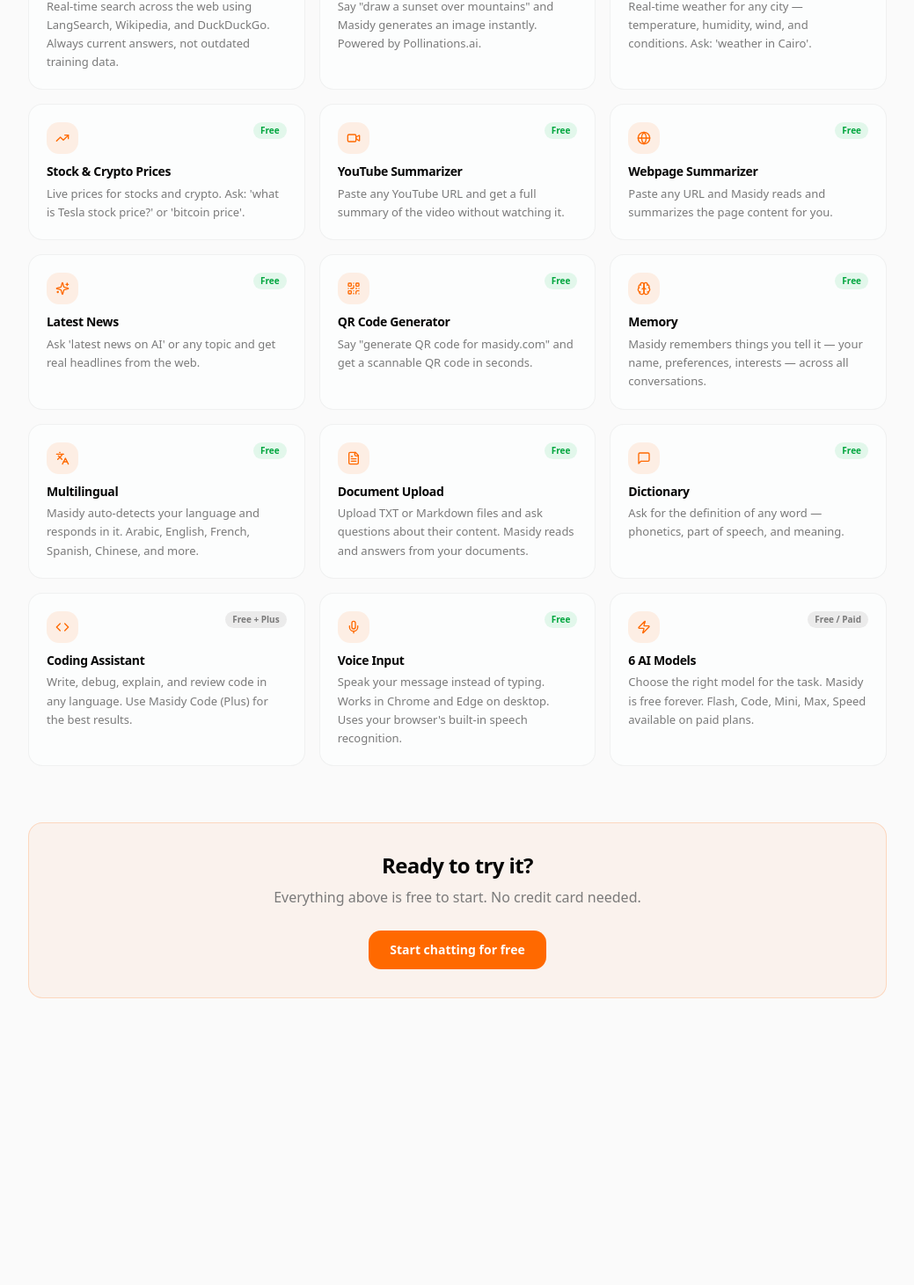
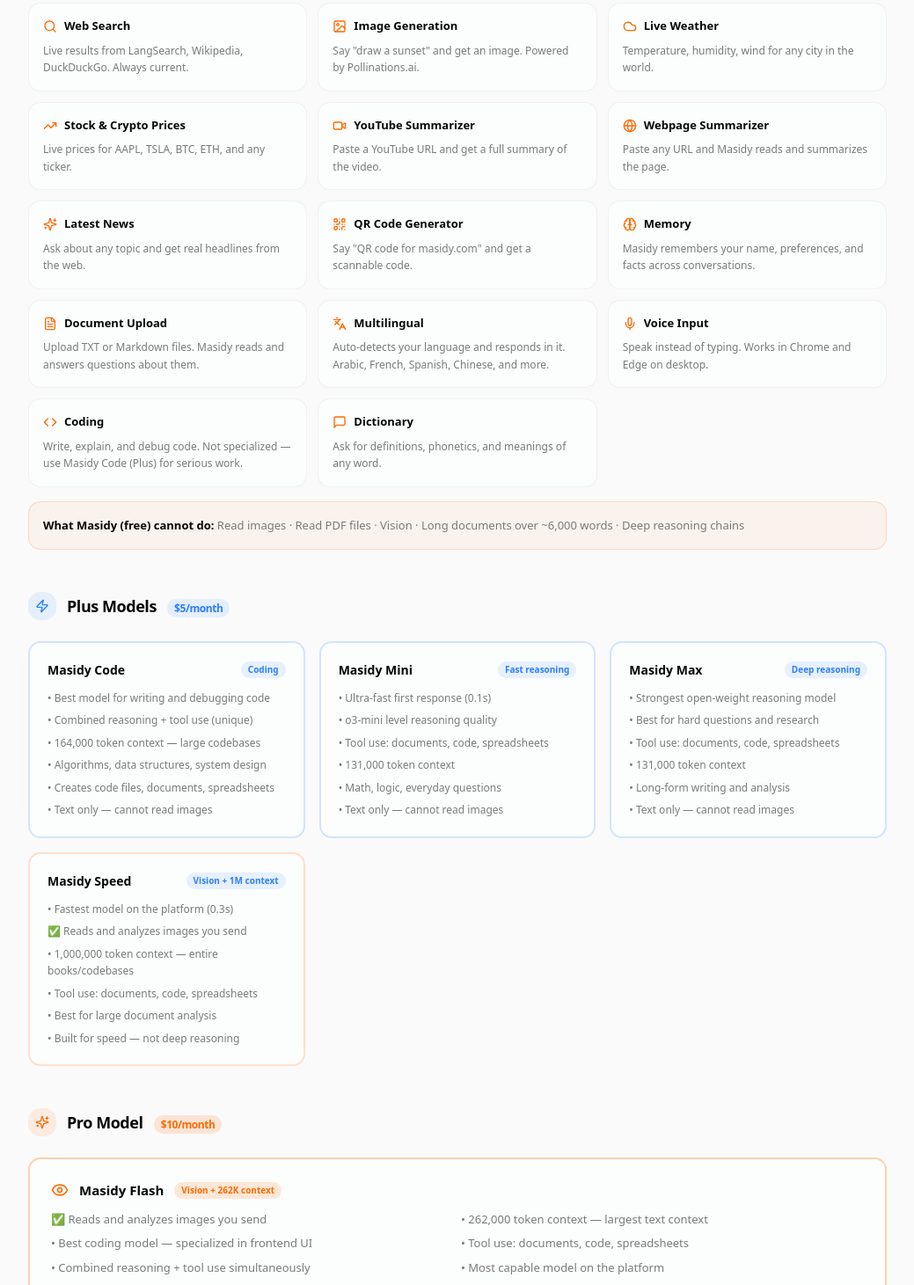
Before and after one commit to masidytest/chatbot, a Next.js app: page /features in a window 1280 px wide. Shown: the part 352-1813 px from the top of the page at 88% size, without its empty margins (120-1159 px from the left). Before the commit the page ends 1551 px from the top, so only its background shows below. Built offline with nearby package versions, Linux system fonts and the light colour scheme; no server answers.

Commit message:
fix: honest homepage subtitle, suggestions, features page, about page - accurate free model limits

```diff
--- a/app/about/page.tsx
+++ b/app/about/page.tsx
@@ -38,20 +38,28 @@
           <section>
             <h2 className="text-xl font-bold text-foreground mb-3">What is Masidy?</h2>
             <p className="text-[15px] leading-relaxed text-muted-foreground">
-              Masidy is a personal AI assistant built to be genuinely useful — not just for chat,
-              but for real tasks. It searches the web, summarizes YouTube videos, reads documents,
-              generates images, checks stock prices, translates, codes, and remembers things about you
-              across every conversation.
+              Masidy is a personal AI assistant built to be genuinely useful. The free model searches the web in real time,
+              generates images, checks weather and stock prices, summarizes YouTube videos and webpages, remembers things
+              about you across conversations, and writes code. It runs on Groq Llama 3.1 8B — fast, free, and text-only.
+            </p>
+            <p className="mt-3 text-[15px] leading-relaxed text-muted-foreground">
+              Paid plans unlock more powerful models: Masidy Code for programming, Masidy Speed with image reading and 1 million
+              token context, Masidy Flash with vision and 262K context, and more. Each model is honest about what it can and
+              cannot do.
             </p>
           </section>
 
           <section>
             <h2 className="text-xl font-bold text-foreground mb-3">Our approach</h2>
             <p className="text-[15px] leading-relaxed text-muted-foreground">
-              Most AI products give you a chatbot. Masidy gives you an engine. Under the hood,
-              every message goes through a pipeline: understand the intent, retrieve relevant
-              information, summarize it, and generate a precise answer. That's why Masidy feels
-              different — it's not just predicting the next word, it's actually looking things up.
+              Most AI products give you a chatbot. Masidy gives you an engine. Under the hood, the free Masidy model
+              runs a pipeline: detect intent → retrieve relevant information from the web → summarize → generate a precise
+              answer. That's why it feels different — it's actually looking things up, not just predicting the next word.
+            </p>
+            <p className="mt-3 text-[15px] leading-relaxed text-muted-foreground">
+              We don't promise things we can't deliver. The free model cannot read images or PDFs. It has an 8,000 token
+              context limit. We say that clearly. If you need image reading, Masidy Speed (Plus) and Masidy Flash (Pro)
+              support it.
             </p>
           </section>
 
--- a/app/features/page.tsx
+++ b/app/features/page.tsx
@@ -3,7 +3,9 @@
 import {
   ArrowLeftIcon,
   BrainIcon,
+  CloudIcon,
   CodeIcon,
+  EyeIcon,
   FileTextIcon,
   GlobeIcon,
   ImageIcon,
@@ -11,133 +13,21 @@
   MicIcon,
   QrCodeIcon,
   SearchIcon,
+  SparklesIcon,
   TrendingUpIcon,
   VideoIcon,
-  CloudIcon,
-  SparklesIcon,
   ZapIcon,
   MessageSquareIcon,
 } from "lucide-react";
 import Link from "next/link";
 import { MasidyAnimatedIcon } from "@/components/chat/masidy-animated-icon";
 
-const FEATURES = [
-  {
-    icon: SearchIcon,
-    title: "Web Search",
-    desc: "Real-time search across the web using LangSearch, Wikipedia, and DuckDuckGo. Always current answers, not outdated training data.",
-    tag: "Free",
-    works: true,
-  },
-  {
-    icon: ImageIcon,
-    title: "Image Generation",
-    desc: 'Say "draw a sunset over mountains" and Masidy generates an image instantly. Powered by Pollinations.ai.',
-    tag: "Free",
-    works: true,
-  },
-  {
-    icon: CloudIcon,
-    title: "Live Weather",
-    desc: "Real-time weather for any city — temperature, humidity, wind, and conditions. Ask: 'weather in Cairo'.",
-    tag: "Free",
-    works: true,
-  },
-  {
-    icon: TrendingUpIcon,
-    title: "Stock & Crypto Prices",
-    desc: "Live prices for stocks and crypto. Ask: 'what is Tesla stock price?' or 'bitcoin price'.",
-    tag: "Free",
-    works: true,
-  },
-  {
-    icon: VideoIcon,
-    title: "YouTube Summarizer",
-    desc: "Paste any YouTube URL and get a full summary of the video without watching it.",
-    tag: "Free",
-    works: true,
-  },
-  {
-    icon: GlobeIcon,
-    title: "Webpage Summarizer",
-    desc: "Paste any URL and Masidy reads and summarizes the page content for you.",
-    tag: "Free",
-    works: true,
-  },
-  {
-    icon: SparklesIcon,
-    title: "Latest News",
-    desc: "Ask 'latest news on AI' or any topic and get real headlines from the web.",
-    tag: "Free",
-    works: true,
-  },
-  {
-    icon: QrCodeIcon,
-    title: "QR Code Generator",
-    desc: 'Say "generate QR code for masidy.com" and get a scannable QR code in seconds.',
-    tag: "Free",
-    works: true,
-  },
-  {
-    icon: BrainIcon,
-    title: "Memory",
-    desc: "Masidy remembers things you tell it — your name, preferences, interests — across all conversations.",
-    tag: "Free",
-    works: true,
-  },
-  {
-    icon: LanguagesIcon,
-    title: "Multilingual",
-    desc: "Masidy auto-detects your language and responds in it. Arabic, English, French, Spanish, Chinese, and more.",
-    tag: "Free",
-    works: true,
-  },
-  {
-    icon: FileTextIcon,
-    title: "Document Upload",
-    desc: "Upload TXT or Markdown files and ask questions about their content. Masidy reads and answers from your documents.",
-    tag: "Free",
-    works: true,
-  },
-  {
-    icon: MessageSquareIcon,
-    title: "Dictionary",
-    desc: "Ask for the definition of any word — phonetics, part of speech, and meaning.",
-    tag: "Free",
-    works: true,
-  },
-  {
-    icon: CodeIcon,
-    title: "Coding Assistant",
-    desc: "Write, debug, explain, and review code in any language. Use Masidy Code (Plus) for the best results.",
-    tag: "Free + Plus",
-    works: true,
-  },
-  {
-    icon: MicIcon,
-    title: "Voice Input",
-    desc: "Speak your message instead of typing. Works in Chrome and Edge on desktop. Uses your browser's built-in speech recognition.",
-    tag: "Free",
-    works: true,
-  },
-  {
-    icon: ZapIcon,
-    title: "6 AI Models",
-    desc: "Choose the right model for the task. Masidy is free forever. Flash, Code, Mini, Max, Speed available on paid plans.",
-    tag: "Free / Paid",
-    works: true,
-  },
-];
-
 export default function FeaturesPage() {
   return (
     <div className="min-h-dvh bg-background">
       <div className="border-b border-border/40 bg-sidebar px-6 py-4">
         <div className="mx-auto flex max-w-5xl items-center justify-between">
-          <Link
-            className="flex items-center gap-1.5 text-[13px] text-muted-foreground hover:text-foreground transition-colors"
-            href="/"
-          >
+          <Link className="flex items-center gap-1.5 text-[13px] text-muted-foreground hover:text-foreground transition-colors" href="/">
             <ArrowLeftIcon className="size-3.5" />
             Back to chat
           </Link>
@@ -151,47 +41,171 @@
 
       <div className="mx-auto max-w-5xl px-6 py-16">
         <div className="mb-14 text-center">
-          <h1 className="text-4xl font-bold tracking-tight text-foreground">
-            Everything Masidy can do
-          </h1>
-          <p className="mt-3 text-lg text-muted-foreground">
-            One AI. Real capabilities. Most are completely free.
-          </p>
+          <h1 className="text-4xl font-bold tracking-tight text-foreground">Everything Masidy can do</h1>
+          <p className="mt-3 text-lg text-muted-foreground">Honest list. No fake features.</p>
         </div>
 
-        <div className="grid grid-cols-1 gap-4 md:grid-cols-2 lg:grid-cols-3">
-          {FEATURES.map((f) => (
-            <div
-              className="rounded-2xl border border-border/40 bg-card/50 p-5 transition-colors hover:border-orange-500/20"
-              key={f.title}
-            >
-              <div className="mb-3 flex items-start justify-between">
-                <div className="flex size-9 items-center justify-center rounded-xl bg-orange-500/10">
+        {/* FREE MODEL */}
+        <div className="mb-12">
+          <div className="mb-6 flex items-center gap-3">
+            <div className="flex size-8 items-center justify-center rounded-xl bg-orange-500/10">
+              <img alt="Masidy" src="/masidy-icon.svg" className="size-4" />
+            </div>
+            <h2 className="text-lg font-bold text-foreground">Masidy <span className="ml-2 rounded-full bg-green-500/10 px-2 py-0.5 text-[12px] font-semibold text-green-600 dark:text-green-400">Free forever</span></h2>
+          </div>
+          <p className="mb-5 text-[14px] text-muted-foreground">The default model. Powered by Groq Llama 3.1 8B. Fast, free, and capable — but text-only with an 8,000 token context window.</p>
+          <div className="grid grid-cols-1 gap-3 md:grid-cols-2 lg:grid-cols-3">
+            {[
+              { icon: SearchIcon,        title: "Web Search",            desc: "Live results from LangSearch, Wikipedia, DuckDuckGo. Always current." },
+              { icon: ImageIcon,         title: "Image Generation",      desc: 'Say "draw a sunset" and get an image. Powered by Pollinations.ai.' },
+              { icon: CloudIcon,         title: "Live Weather",          desc: "Temperature, humidity, wind for any city in the world." },
+              { icon: TrendingUpIcon,    title: "Stock & Crypto Prices", desc: "Live prices for AAPL, TSLA, BTC, ETH, and any ticker." },
+              { icon: VideoIcon,         title: "YouTube Summarizer",    desc: "Paste a YouTube URL and get a full summary of the video." },
+              { icon: GlobeIcon,         title: "Webpage Summarizer",    desc: "Paste any URL and Masidy reads and summarizes the page." },
+              { icon: SparklesIcon,      title: "Latest News",           desc: "Ask about any topic and get real headlines from the web." },
+              { icon: QrCodeIcon,        title: "QR Code Generator",     desc: 'Say "QR code for masidy.com" and get a scannable code.' },
+              { icon: BrainIcon,         title: "Memory",                desc: "Masidy remembers your name, preferences, and facts across conversations." },
+              { icon: FileTextIcon,      title: "Document Upload",       desc: "Upload TXT or Markdown files. Masidy reads and answers questions about them." },
+              { icon: LanguagesIcon,     title: "Multilingual",          desc: "Auto-detects your language and responds in it. Arabic, French, Spanish, Chinese, and more." },
+              { icon: MicIcon,           title: "Voice Input",           desc: "Speak instead of typing. Works in Chrome and Edge on desktop." },
+              { icon: CodeIcon,          title: "Coding",                desc: "Write, explain, and debug code. Not specialized — use Masidy Code (Plus) for serious work." },
+              { icon: MessageSquareIcon, title: "Dictionary",            desc: "Ask for definitions, phonetics, and meanings of any word." },
+            ].map((f) => (
+              <div className="rounded-xl border border-border/40 bg-card/50 p-4" key={f.title}>
+                <div className="mb-2 flex items-center gap-2">
                   <f.icon className="size-4 text-orange-500" />
+                  <span className="text-[13px] font-semibold text-foreground">{f.title}</span>
                 </div>
-                <span className={`rounded-full px-2 py-0.5 text-[10px] font-semibold ${
-                  f.tag === "Free"
-                    ? "bg-green-500/10 text-green-600 dark:text-green-400"
-                    : f.tag === "Plus"
-                    ? "bg-blue-500/10 text-blue-500"
-                    : "bg-muted text-muted-foreground"
-                }`}>
-                  {f.tag}
-                </span>
+                <p className="text-[12px] leading-relaxed text-muted-foreground">{f.desc}</p>
               </div>
-              <h3 className="mb-1.5 text-[14px] font-semibold text-foreground">{f.title}</h3>
-              <p className="text-[13px] leading-relaxed text-muted-foreground">{f.desc}</p>
-            </div>
-          ))}
+            ))}
+          </div>
+          <div className="mt-4 rounded-xl border border-orange-500/20 bg-orange-500/5 p-4">
+            <p className="text-[13px] text-muted-foreground">
+              <span className="font-semibold text-foreground">What Masidy (free) cannot do:</span>{" "}
+              Read images · Read PDF files · Vision · Long documents over ~6,000 words · Deep reasoning chains
+            </p>
+          </div>
         </div>
 
-        <div className="mt-16 rounded-2xl border border-orange-500/20 bg-orange-500/5 p-8 text-center">
-          <h2 className="mb-2 text-2xl font-bold text-foreground">Ready to try it?</h2>
-          <p className="mb-6 text-muted-foreground">Everything above is free to start. No credit card needed.</p>
-          <Link
-            className="inline-flex items-center gap-2 rounded-xl bg-orange-500 px-6 py-3 text-sm font-semibold text-white transition-colors hover:bg-orange-600"
-            href="/"
-          >
+        {/* PLUS MODELS */}
+        <div className="mb-12">
+          <div className="mb-6 flex items-center gap-3">
+            <div className="flex size-8 items-center justify-center rounded-xl bg-blue-500/10">
+              <ZapIcon className="size-4 text-blue-500" />
+            </div>
+            <h2 className="text-lg font-bold text-foreground">Plus Models <span className="ml-2 rounded-full bg-blue-500/10 px-2 py-0.5 text-[12px] font-semibold text-blue-500">$5/month</span></h2>
+          </div>
+
+          <div className="grid grid-cols-1 gap-4 md:grid-cols-2 lg:grid-cols-3">
+            {[
+              {
+                name: "Masidy Code",
+                tag: "Coding",
+                color: "border-blue-500/20",
+                items: [
+                  "Best model for writing and debugging code",
+                  "Combined reasoning + tool use (unique)",
+                  "164,000 token context — large codebases",
+                  "Algorithms, data structures, system design",
+                  "Creates code files, documents, spreadsheets",
+                  "Text only — cannot read images",
+                ],
+              },
+              {
+                name: "Masidy Mini",
+                tag: "Fast reasoning",
+                color: "border-blue-500/20",
+                items: [
+                  "Ultra-fast first response (0.1s)",
+                  "o3-mini level reasoning quality",
+                  "Tool use: documents, code, spreadsheets",
+                  "131,000 token context",
+                  "Math, logic, everyday questions",
+                  "Text only — cannot read images",
+                ],
+              },
+              {
+                name: "Masidy Max",
+                tag: "Deep reasoning",
+                color: "border-blue-500/20",
+                items: [
+                  "Strongest open-weight reasoning model",
+                  "Best for hard questions and research",
+                  "Tool use: documents, code, spreadsheets",
+                  "131,000 token context",
+                  "Long-form writing and analysis",
+                  "Text only — cannot read images",
+                ],
+              },
+              {
+                name: "Masidy Speed",
+                tag: "Vision + 1M context",
+                color: "border-orange-500/20",
+                items: [
+                  "Fastest model on the platform (0.3s)",
+                  "✅ Reads and analyzes images you send",
+                  "1,000,000 token context — entire books/codebases",
+                  "Tool use: documents, code, spreadsheets",
+                  "Best for large document analysis",
+                  "Built for speed — not deep reasoning",
+                ],
+              },
+            ].map((m) => (
+              <div className={`rounded-xl border-2 ${m.color} bg-card/50 p-5`} key={m.name}>
+                <div className="mb-3 flex items-center justify-between">
+                  <span className="text-[14px] font-bold text-foreground">{m.name}</span>
+                  <span className="rounded-full bg-blue-500/10 px-2 py-0.5 text-[10px] font-semibold text-blue-500">{m.tag}</span>
+                </div>
+                <ul className="space-y-1.5">
+                  {m.items.map((item) => (
+                    <li className="text-[12px] leading-relaxed text-muted-foreground" key={item}>
+                      {item.startsWith("✅") ? item : `• ${item}`}
+                    </li>
+                  ))}
+                </ul>
+              </div>
+            ))}
+          </div>
+        </div>
+
+        {/* PRO MODEL */}
+        <div className="mb-12">
+          <div className="mb-6 flex items-center gap-3">
+            <div className="flex size-8 items-center justify-center rounded-xl bg-orange-500/10">
+              <SparklesIcon className="size-4 text-orange-500" />
+            </div>
+            <h2 className="text-lg font-bold text-foreground">Pro Model <span className="ml-2 rounded-full bg-orange-500/15 px-2 py-0.5 text-[12px] font-semibold text-orange-500">$10/month</span></h2>
+          </div>
+          <div className="rounded-xl border-2 border-orange-500/30 bg-card/50 p-6">
+            <div className="mb-3 flex items-center gap-3">
+              <EyeIcon className="size-5 text-orange-500" />
+              <span className="text-[15px] font-bold text-foreground">Masidy Flash</span>
+              <span className="rounded-full bg-orange-500/15 px-2 py-0.5 text-[10px] font-semibold text-orange-500">Vision + 262K context</span>
+            </div>
+            <div className="grid grid-cols-1 gap-2 md:grid-cols-2">
+              {[
+                "✅ Reads and analyzes images you send",
+                "262,000 token context — largest text context",
+                "Best coding model — specialized in frontend UI",
+                "Tool use: documents, code, spreadsheets",
+                "Combined reasoning + tool use simultaneously",
+                "Most capable model on the platform",
+                "Agentic workflows and multi-step tasks",
+                "Long document and research analysis",
+              ].map((item) => (
+                <div className="text-[13px] text-muted-foreground" key={item}>
+                  {item.startsWith("✅") ? item : `• ${item}`}
+                </div>
+              ))}
+            </div>
+          </div>
+        </div>
+
+        <div className="rounded-2xl border border-orange-500/20 bg-orange-500/5 p-8 text-center">
+          <h2 className="mb-2 text-2xl font-bold text-foreground">Start with what's free</h2>
+          <p className="mb-6 text-muted-foreground">The free Masidy model handles most tasks. Upgrade only when you need more.</p>
+          <Link className="inline-flex items-center gap-2 rounded-xl bg-orange-500 px-6 py-3 text-sm font-semibold text-white transition-colors hover:bg-orange-600" href="/">
             Start chatting for free
           </Link>
         </div>
--- a/components/chat/greeting.tsx
+++ b/components/chat/greeting.tsx
@@ -36,7 +36,7 @@
         initial={{ opacity: 0, y: 10 }}
         transition={{ delay: 0.5, duration: 0.5, ease: [0.22, 1, 0.36, 1] }}
       >
-        Search the web · Analyze documents · Write · Code · Remember
+        Search the web · Generate images · Weather & stocks · Write · Code · Remember
       </motion.div>
     </div>
   );
--- a/lib/constants.ts
+++ b/lib/constants.ts
@@ -13,10 +13,10 @@
 export const DUMMY_PASSWORD = generateDummyPassword();
 
 export const suggestions = [
-  "What are the advantages of using Next.js?",
-  "Write code to demonstrate Dijkstra's algorithm",
+  "What is the weather in Cairo right now?",
+  "Write a Python function to sort a list",
   "ما هي أحدث أخبار اليوم؟",
-  "Quelles sont les dernières nouvelles?",
-  "What is the weather in San Francisco?",
+  "Generate an image of a sunset over the ocean",
+  "What is the Bitcoin price today?",
   "¿Qué puedes hacer por mí?",
 ];
```
